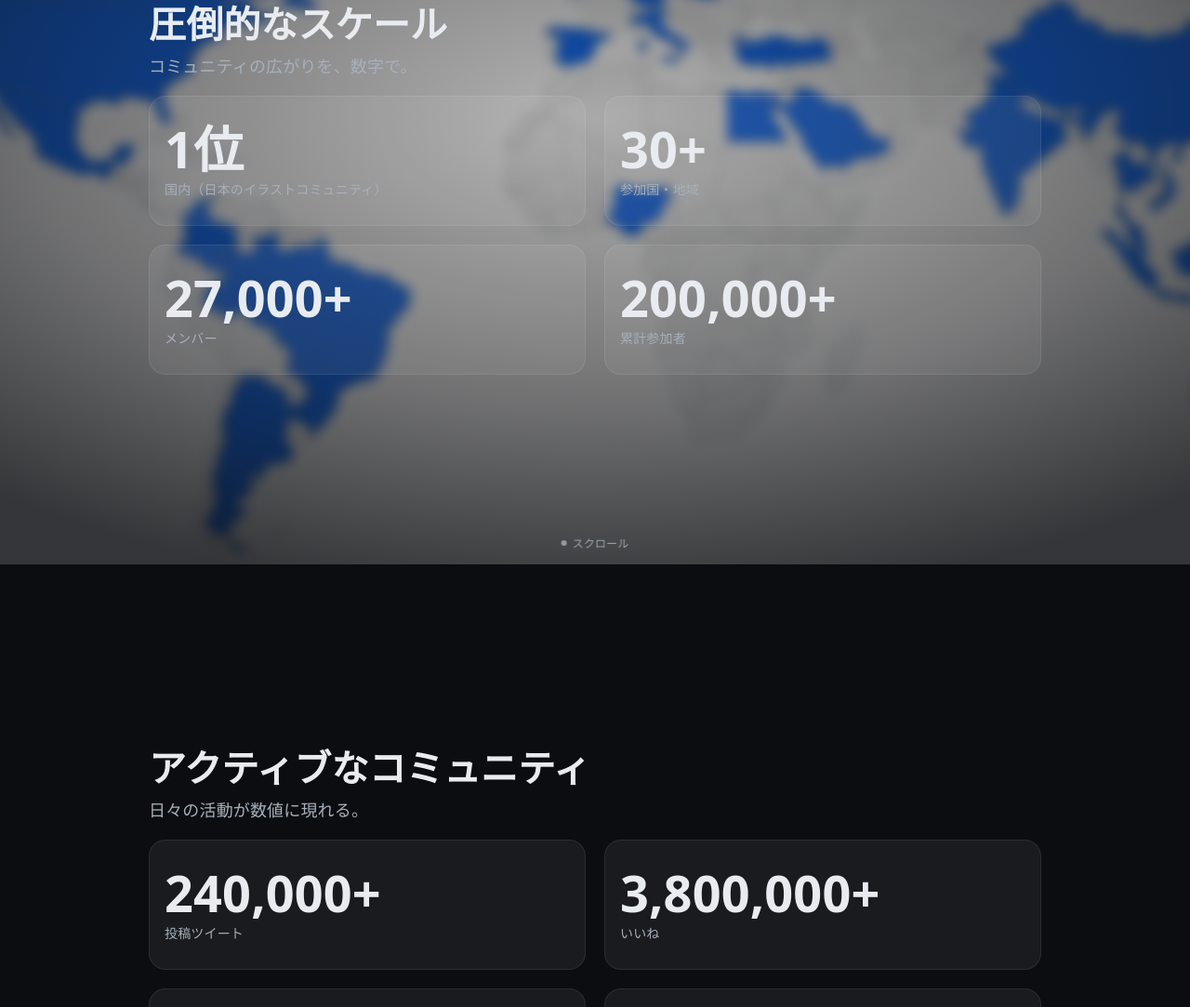
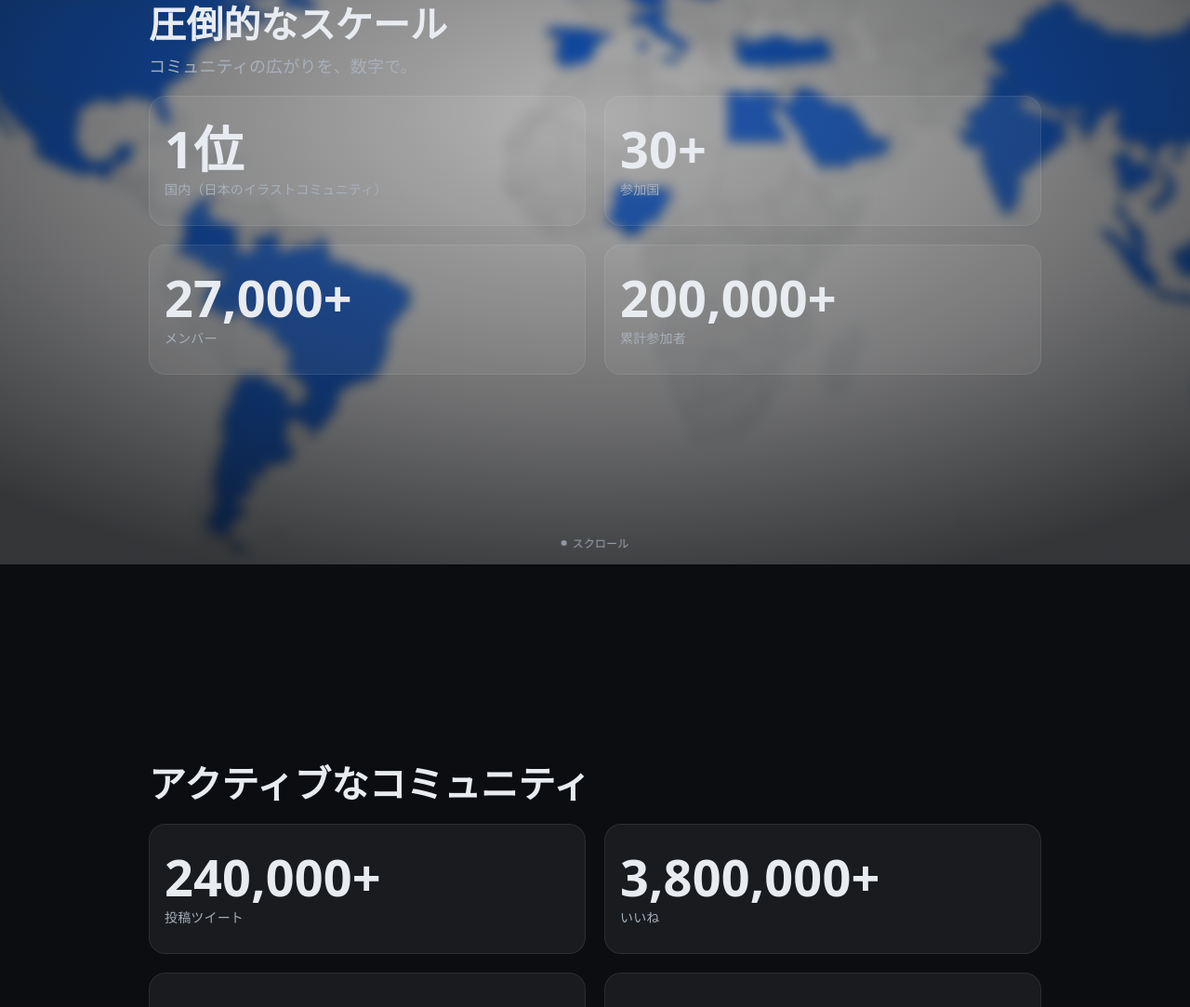
Before and after one commit to Juunitsui/metrics, a plain HTML site: page index.html in a window 1280 px wide. Shown: the part 993-2076 px from the top of the page at 93% size. Drawn offline with Linux system fonts and the light colour scheme.

Commit message:
Update index.html

```diff
--- a/index.html
+++ b/index.html
@@ -94,7 +94,7 @@
     <div class="wrap">
       <div class="hero">
         <span class="badge">じゅうにコミュニティ</span>
-        <h1>世界にひろがる、クリエイターの輪</h1>
+        <h1>世界にひろがる、アーティストの輪</h1>
         <p class="lead">2022年2月4日 開設</p>
         <div class="days" aria-live="polite">運営 <strong id="days-running">—</strong> 日目</div>
       </div>
@@ -119,7 +119,7 @@
         </div>
         <div class="metric">
           <div class="number"><span class="count" data-target="30" data-plus="+" data-duration="1200"></span></div>
-          <div class="label">参加国・地域</div>
+          <div class="label">参加国</div>
         </div>
         <div class="metric">
           <div class="number"><span class="count" data-target="27000" data-plus="+" data-duration="1600"></span></div>
@@ -138,7 +138,7 @@
   <section class="panel" id="activity">
     <div class="wrap">
       <h2>アクティブなコミュニティ</h2>
-      <p class="lead">日々の活動が数値に現れる。</p>
+      <p class="lead"></p>
       <div class="metrics">
         <div class="metric">
           <div class="number"><span class="count" data-target="240000" data-plus="+" data-duration="1400"></span></div>
```
